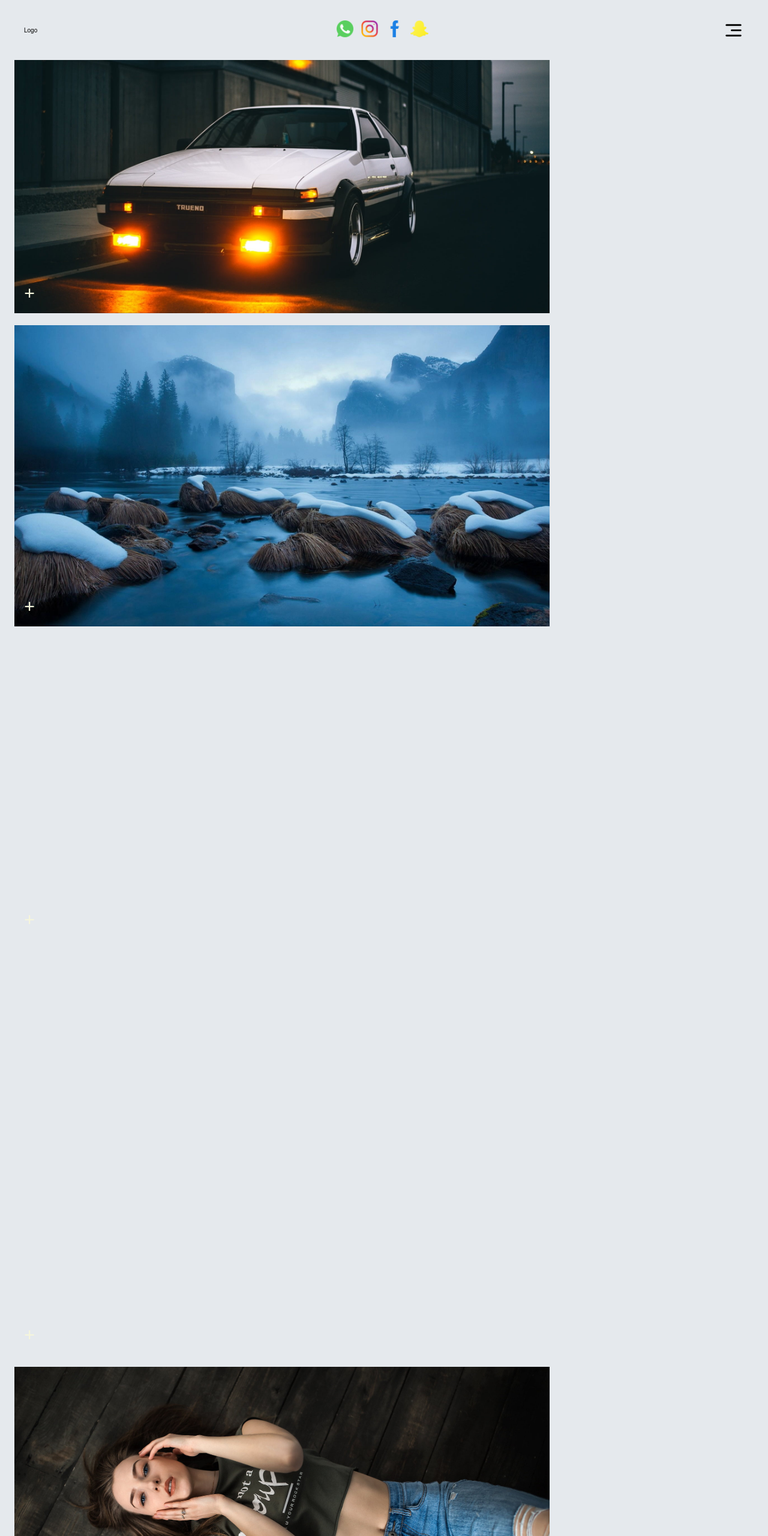
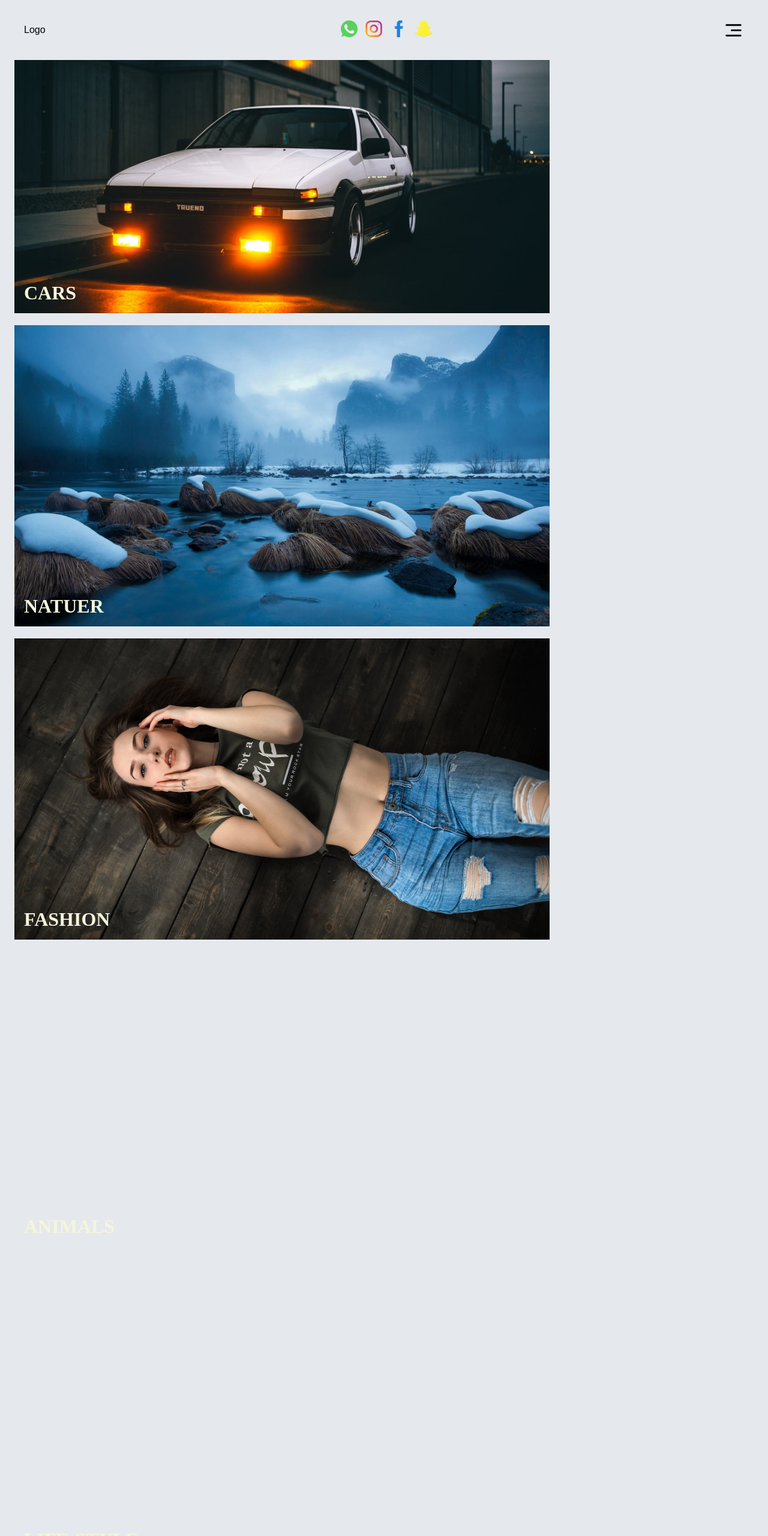
Before and after one commit to Spaqjoe/Spaqjoe.github.io, a plain HTML site: page index.html in a window 1280 px wide. Shown: the top 2560 px of the page at 60% size. Drawn offline with Linux system fonts and the light colour scheme.

Commit message:
update html

```diff
--- a/index.html
+++ b/index.html
@@ -1,12 +1,13 @@
 <!DOCTYPE html>
 <html>
     <head>
+        <meta charset="UTF-8">
         <title>PJ Photos.com</title>
-        <link rel="stylesheet" href="style.css">
+        <link rel="stylesheet" media="screen" type="text/css" href="style.css">
     </head>
     <body>
         <header class="nav-scroll">
-        <div class="logo">Logo</div>
+        <div class="main_logo">Logo</div>
         <div class="toggle">
             <a href="#"><img src="toggle/1.png"></a>
             <a href="#"><img src="toggle/2.png"></a>
@@ -28,52 +29,52 @@
         </header>
 
         <div class="first_line">
-            <div class="car_main">
-               <a href="#"><div class="car">
-                <h1>+</h1>
-               </div></a>
+            <a href="" class="car_main">
+               <div class="car">
+                <h1>CARS</h1>
                </div>
-            <div class="nature">
-               <a href="#"><div class="nat">
-                <h1>+</h1>
-               </div></a>
+            </a>
+            <a href="" class="nature">
+                <div class="nat">
+                    <h1>NATUER</h1>
                 </div>
+             </a>
 
-            <div class="art_main">
-                <a href="#"><div class="art">
-                    <h1>+</h1>
-                </div></a>
+             <a href="" class="fashion">
+                <div class="fash">
+                    <h1>FASHION</h1>
                 </div>
-            <div class="animal">
-                <a href="#"><div class="ani">
-                    <h1>+</h1>
-                </div></a>
+             </a>
+             <a href="" class="animals">
+                <div class="ani">
+                    <h1>ANIMALS</h1>
                 </div>
-            <div class="fashion">
-                <a href="#"><div class="fash">
-                    <h1>+</h1>
-                </div></a>
+             </a>
+             <a href="" class="life_style">
+                <div class="ls">
+                    <h1>LIFE-STYLE</h1>
                 </div>
-            <div class="lifestyle">
-                <a href="#"><div class="life">
-                    <h1>+</h1>
-                </div></a>
+             </a>
+             <a href="" class="art_main">
+                <div class="art">
+                    <h1>ART</h1>
                 </div>
+             </a>
+
         </div>
         <div class="second_line">
             <p class="slide-in from-left">
                 Lorem ipsum dolor sit amet consectetur adipisicing elit.
-                Deleniti error adipisci magnam perferendis, saepe ducimus consectetur ratione
-                placeat molestiae provident reiciendis praesentium, nostrum laudantium repreh
-                Lorem ipsum dolor, sit amet consectetur adipisicing elit.
-                Perferendis error amet, in voluptates voluptatem esse earum sit velit
+                Deleniti error adipisci magnam perferendis, saepe ducimus
+
             </p>
             <img src="image/cam12.png" alt="" class="slide-in from-right" />
         </div>
         <div class="footer">
             <div class="copy">
-                <div class="logo">Logo</div>
+                <div class="logo">Logo<br>
                     &copyPubJay2022
+                </div>
             </div>
             <div class="widgit">
                 <a href="#" class="wid">Terms&Condition</a>
```
Lines whose indentation alone changed are shown as unchanged.
